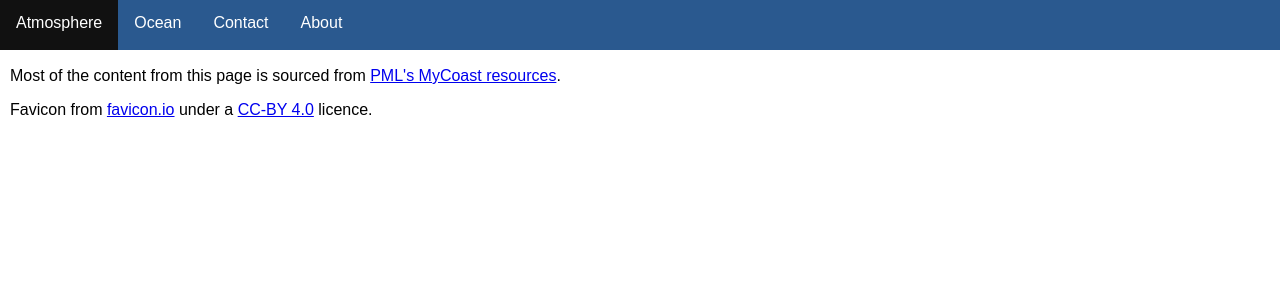
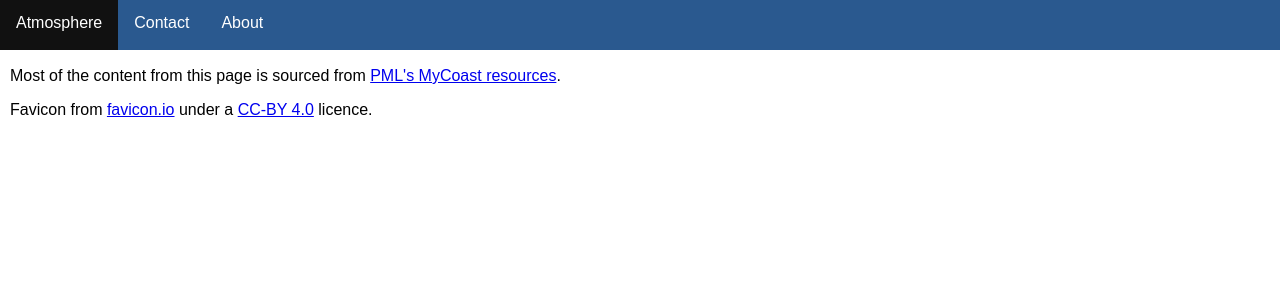
Before and after one commit to pwcazenave/weather, a Flask app: page /about in a window 1280 px wide. Shown: the top 300 px of the page. Run offline with Flask 2, Linux system fonts and the light colour scheme; some libraries are stand-ins or nearby versions.

Commit message:
Temporarily remove the ocean link in the header.

```diff
--- a/app/templates/base.html
+++ b/app/templates/base.html
@@ -11,7 +11,7 @@
     <div>
       <ul class="{{ map_type }}">
         <li><a class="active" href="{{ url_for('create_map', map_type='atmosphere') }}">Atmosphere</a></li>
-        <li><a href="{{ url_for('create_map', map_type='ocean') }}">Ocean</a></li>
+	{#<li><a href="{{ url_for('create_map', map_type='ocean') }}">Ocean</a></li>#}
         <li><a href="{{ url_for('contact') }}">Contact</a></li>
         <li><a href="{{ url_for('about') }}">About</a></li>
       </ul>
--- a/app/templates/map.html
+++ b/app/templates/map.html
@@ -19,7 +19,7 @@
     </div>
 
     <div class="graphContainer" id="timeseries">
-<!--        <span id='close' onclick='this.parentNode.parentNode.removeChild(this.parentNode); return false;' style="position: float">(x)</span>-->
+        {# <span id='close' onclick='this.parentNode.parentNode.removeChild(this.parentNode); return false;' style="position: float">(x)</span> #}
     </div>
 
     <script>
```
